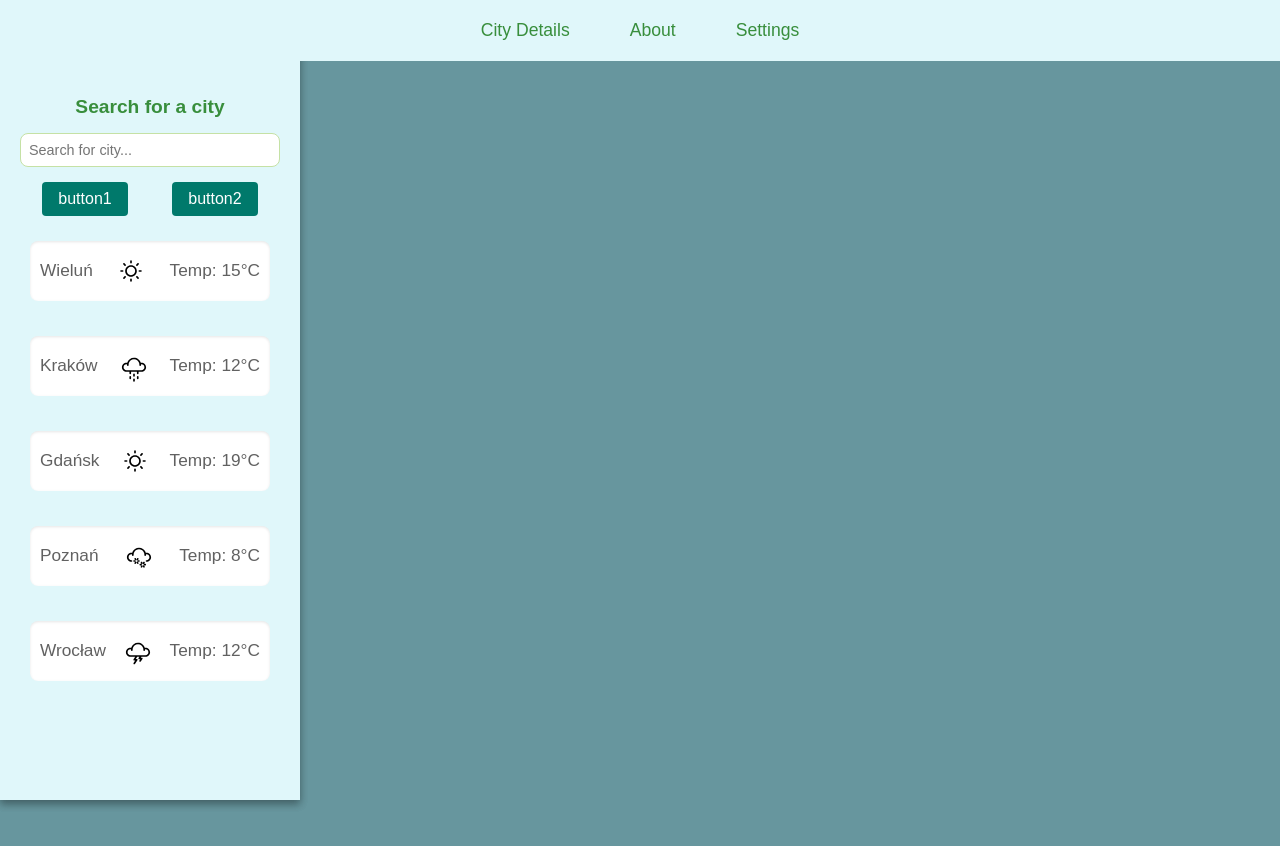
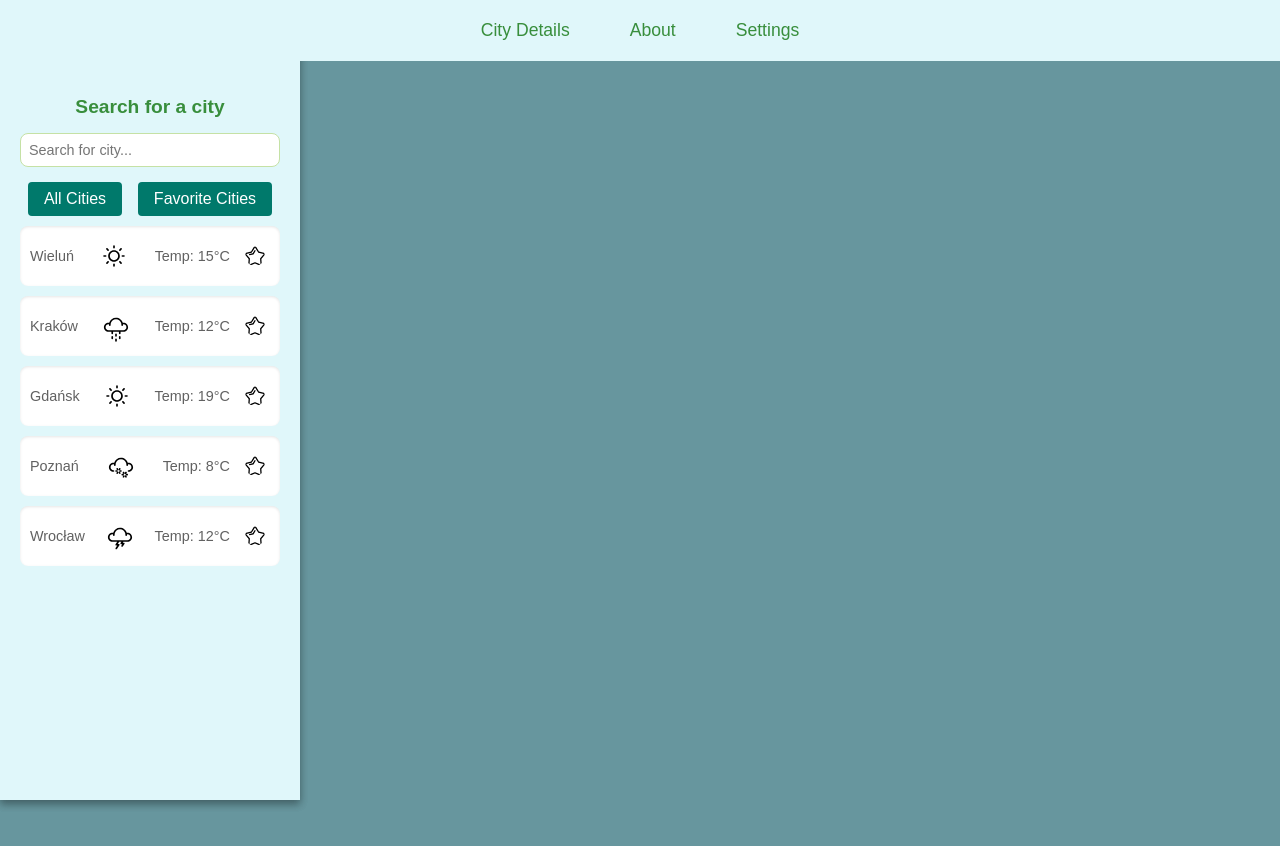
Before and after one commit to Kabanolololo/DSW-FrontEnd, a React (Vite) app in the folder Projekt 2 - React/weather-app/: page / in a window 1280 px wide. Shown: the top 846 px of the page. Built offline with nearby package versions, Linux system fonts and the light colour scheme.

Commit message:
4.5 - redux ready

```diff
--- a/Projekt 2 - React/weather-app/src/components/Left.css
+++ b/Projekt 2 - React/weather-app/src/components/Left.css
@@ -70,3 +70,22 @@
     width: 40px;
     height: 40px;
   }
+
+.favorite-icon {
+  width: 20px;
+  height: 20px;
+  margin-left: 10px;
+  cursor: pointer;
+  border-radius: 50%;
+  padding: 5px;
+  background-color: transparent;
+  transition: background-color 0.3s ease;
+}
+
+.favorite-icon:hover {
+  background-color: #ffeb3b;
+}
+
+.favorite-icon.active {
+  background-color: #ffeb3b;
+}
--- a/Projekt 2 - React/weather-app/src/components/Left.jsx
+++ b/Projekt 2 - React/weather-app/src/components/Left.jsx
@@ -1,26 +1,37 @@
 import React, { useState } from 'react';
-import { Link } from 'react-router-dom';
-import { useSelector } from 'react-redux';
+import { useSelector, useDispatch } from 'react-redux';
+import { addFavorite, removeFavorite } from '../redux/favoriteActions';
 import './Left.css';
 import citiesData from './CityList';
 import weatherIcons from './WeatherIcons';
+import star from '../assets/star.svg';
 
-// Funkcja pomocnicza do konwersji temperatury
-const convertTemperature = (temp, unit) => {
-  if (unit === 'Fahrenheit') {
-    return (temp * 9/5) + 32; // Konwersja na Fahrenheit
+const Left = ({ setSelectedCity }) => {
+  const [searchTerm, setSearchTerm] = useState('');
+  const [view, setView] = useState('all'); // Nowy stan dla widoku
+  const unit = useSelector((state) => state.temperature.unit);
+  const favorites = useSelector((state) => state.favorites.favorites); // Pobieramy ulubione miasta z Redux
+  const dispatch = useDispatch();
+
+  const filteredCities = citiesData.filter((city) =>
+    city.name.toLowerCase().includes(searchTerm.toLowerCase())
+  );
+
+  const handleFavoriteToggle = (city) => {
+    // Jeśli miasto jest już ulubione, to usuwamy je
+    if (favorites.some(fav => fav.name === city.name)) {
+      dispatch(removeFavorite(city.name));
+    } else {
+      dispatch(addFavorite(city));
     }
-  return temp; // Zwracamy wartość w Celsiusach
   };
 
-const Left = ({ setSelectedCity }) => {
-  const [searchTerm, setSearchTerm] = useState(''); // Stan dla wyszukiwanego tekstu
-  const unit = useSelector((state) => state.unit); // Pobieramy jednostkę temperatury z Reduxa
+  // Zmiana widoku po kliknięciu przycisku
+  const handleViewChange = (viewType) => {
+    setView(viewType);
+  };
 
-  // Filtrowanie miast na podstawie wpisanego tekstu
-  const filteredCities = citiesData.filter((city) =>
-    city.name.toLowerCase().includes(searchTerm.toLowerCase()) // Ignorowanie wielkości liter
-  );
+  const displayCities = view === 'favorites' ? favorites : filteredCities; // Wybór, które miasta mają być wyświetlane
 
   return (
     <div className="left">
@@ -30,24 +41,33 @@ const Left = ({ setSelectedCity }) => {
           type="text"
           className="search-bar"
           placeholder="Search for city..."
-          value={searchTerm} // Wiązanie z wartością wpisaną przez użytkownika
-          onChange={(e) => setSearchTerm(e.target.value)} // Aktualizacja stanu na podstawie wpisywanego tekstu
+          value={searchTerm}
+          onChange={(e) => setSearchTerm(e.target.value)}
         />
-        <div className='buttons'>
-          <button className='button-left'>button1</button>
-          <button className='button-left'>button2</button>
       </div>
+
+      <div className="buttons">
+        <button
+          className="button-left"
+          onClick={() => handleViewChange('all')} // Wyświetl wszystkie miasta
+        >
+          All Cities
+        </button>
+        <button
+          className="button-left"
+          onClick={() => handleViewChange('favorites')} // Wyświetl ulubione miasta
+        >
+          Favorite Cities
+        </button>
       </div>
 
       <div>
-        {/* Wyświetlanie tylko przefiltrowanych miast */}
-        {filteredCities.map((city, index) => (
-          <Link
-            to="/city-details"
+        {displayCities.map((city, index) => (
+          <div
+            className="city"
             key={index}
-            onClick={() => setSelectedCity(city)} // Przekazywanie wybranego miasta do rodzica
+            onClick={() => setSelectedCity(city)}
           >
-            <div className="city">
             <p>{city.name}</p>
             <img
               className="little-picture"
@@ -55,10 +75,16 @@ const Left = ({ setSelectedCity }) => {
               alt="weather icon"
             />
             <p>
-                Temp: {convertTemperature(city.temp, unit)}°{unit === 'Celsius' ? 'C' : 'F'}
+              Temp: {city.temp}°{unit === 'Celsius' ? 'C' : 'F'}
             </p>
+
+            <img
+              src={star}
+              alt="favorite"
+              className={`favorite-icon ${favorites.some(fav => fav.name === city.name) ? 'active' : ''}`} // Dodanie klasy 'active' dla ulubionych miast
+              onClick={() => handleFavoriteToggle(city)}
+            />
           </div>
-          </Link>
         ))}
       </div>
     </div>
--- /dev/null
+++ b/Projekt 2 - React/weather-app/src/redux/favoriteActions.js
@@ -0,0 +1,11 @@
+// Akcja do dodania miasta do ulubionych
+export const addFavorite = (city) => ({
+    type: 'ADD_FAVORITE',
+    payload: city,
+  });
+
+  // Akcja do usunięcia miasta z ulubionych
+  export const removeFavorite = (cityName) => ({
+    type: 'REMOVE_FAVORITE',
+    payload: cityName,
+  });
--- /dev/null
+++ b/Projekt 2 - React/weather-app/src/redux/favoriteReducer.js
@@ -0,0 +1,24 @@
+const initialState = {
+    favorites: [], // Będzie przechowywał listę ulubionych miast
+  };
+
+  const favoriteReducer = (state = initialState, action) => {
+    switch (action.type) {
+      case 'ADD_FAVORITE':
+        // Dodajemy miasto do ulubionych, sprawdzając, czy już tam nie jest
+        return {
+          ...state,
+          favorites: [...state.favorites, action.payload],
+        };
+      case 'REMOVE_FAVORITE':
+        // Usuwamy miasto na podstawie jego nazwy
+        return {
+          ...state,
+          favorites: state.favorites.filter(city => city.name !== action.payload),
+        };
+      default:
+        return state;
+    }
+  };
+
+  export default favoriteReducer;
--- a/Projekt 2 - React/weather-app/src/redux/store.js
+++ b/Projekt 2 - React/weather-app/src/redux/store.js
@@ -1,6 +1,14 @@
-import { createStore } from 'redux';
+// src/redux/store.js
+
+import { createStore, combineReducers } from 'redux';
 import temperatureReducer from './temperatureReducer';
+import favoriteReducer from './favoriteReducer';
 
-const store = createStore(temperatureReducer);
+const rootReducer = combineReducers({
+  temperature: temperatureReducer,
+  favorites: favoriteReducer, // Dodajemy nasz reduktor dla ulubionych miast
+});
+
+const store = createStore(rootReducer);
 
 export default store;
```
Also changed, not shown: Projekt 2 - React/weather-app/src/assets/star.svg (added). Lines whose indentation alone changed are shown as unchanged.
